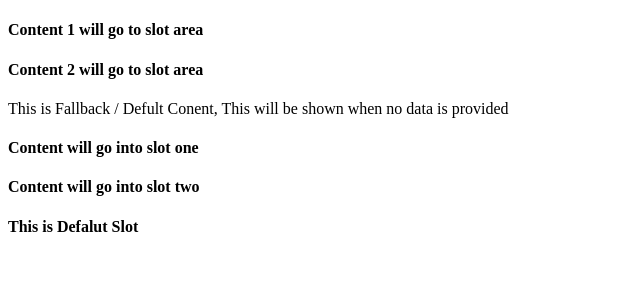
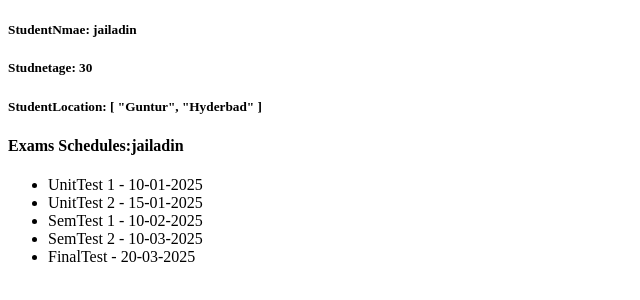
Before and after one commit to jailadin-tech/vuelearning-1, a Vue app: page / in a window 1280 px wide. Shown: the top 300 px of the page, without its empty margins (0-640 px from the left). Built offline with nearby package versions, Linux system fonts and the light colour scheme.

Commit message:
Provide&Inject:Provide to pass data & Inject to get data and use data

```diff
--- a/src/App.vue
+++ b/src/App.vue
@@ -10,17 +10,32 @@ import VForComponents from './components/VForComponents.vue'
 import PropsMainComponent from './components/PropsMainComponent.vue'
 import ChildComponentEvent from './components/ComponentEvent/ChildComponentEvent.vue'
 
-import { ref } from 'vue'
+import { provide, ref } from 'vue'
 import SlotComponent from './components/SlotComponents/SlotComponent.vue'
 import FallbackContent from './components/SlotComponents/FallbackContent.vue'
 import MyNamedSlot from './components/SlotComponents/My-NamedSlot.vue'
 import MyDefaultSlot from './components/SlotComponents/My-DefaultSlot.vue'
+import ProvideInject_SchoolComponent from './components/ProvideInjectComponents/ProvideInject_SchoolComponent.vue'
 
 const registeUser = (username, email, phone) => {
   console.log(username)
   console.log(email)
   console.log(phone)
 }
+/* Provide: specified data in provide , will go to child or nexted child who need this and they inject this to their component */
+provide('studentNmae', 'jailadin')
+provide('studnetage', 30)
+provide('studentLocation', ['Guntur', 'Hyderbad'])
+
+const fruits = ref(['Apple', 'Banana', 'Orange', 'Grapes', 'Pineapple'])
+const examsList = ref([
+  { id: 1, name: 'UnitTest 1', date: '10-01-2025' },
+  { id: 2, name: 'UnitTest 2', date: '15-01-2025' },
+  { id: 3, name: 'SemTest 1', date: '10-02-2025' },
+  { id: 4, name: 'SemTest 2', date: '10-03-2025' },
+  { id: 5, name: 'FinalTest', date: '20-03-2025' },
+])
+provide('examsSchedule', examsList)
 </script>
 
 <template>
@@ -39,18 +54,18 @@ const registeUser = (username, email, phone) => {
   <!-- <ChildComponentEvent @userRegister="registeUser" /> -->
 
   <!-- Pass content into slotcomponent -->
-  <SlotComponent>
+  <!-- <SlotComponent>
     <h4>Content 1 will go to slot area</h4>
     <h4>Content 2 will go to slot area</h4>
   </SlotComponent>
-  <!-- When no data/content passed then defult/fallback content will be show -->
   <FallbackContent> </FallbackContent>
-
   <MyNamedSlot>
     <template v-slot:one> <h4>Content will go into slot one</h4></template>
     <template #two> <h4>Content will go into slot two</h4></template>
   </MyNamedSlot>
-  <MyDefaultSlot #default> </MyDefaultSlot>
+  <MyDefaultSlot #default> </MyDefaultSlot> -->
+
+  <ProvideInject_SchoolComponent />
 </template>
 
 <style scoped></style>
--- /dev/null
+++ b/src/components/ProvideInjectComponents/ProvideInject_ExamsComponent.vue
@@ -0,0 +1,14 @@
+<script setup>
+import { inject } from 'vue'
+
+const studentname = inject('studentNmae')
+const schedules = inject('examsSchedule')
+</script>
+
+<template>
+  <h4>Exams Schedules:{{ studentname }}</h4>
+
+  <ul>
+    <li v-for="({ name, date }, index) in schedules" :key="index">{{ name }} - {{ date }}</li>
+  </ul>
+</template>
--- /dev/null
+++ b/src/components/ProvideInjectComponents/ProvideInject_SchoolComponent.vue
@@ -0,0 +1,9 @@
+<script setup>
+import ProvideInject_ExamsComponent from './ProvideInject_ExamsComponent.vue'
+import ProvideInject_StudentComponent from './ProvideInject_StudentComponent.vue'
+</script>
+
+<template>
+  <ProvideInject_StudentComponent />
+  <ProvideInject_ExamsComponent />
+</template>
--- /dev/null
+++ b/src/components/ProvideInjectComponents/ProvideInject_StudentComponent.vue
@@ -0,0 +1,13 @@
+<script setup>
+import { inject } from 'vue'
+
+const studentNmae = inject('studentNmae')
+const studnetage = inject('studnetage')
+const studentLocation = inject('studentLocation')
+</script>
+
+<template>
+  <h5>StudentNmae: {{ studentNmae }}</h5>
+  <h5>Studnetage: {{ studnetage }}</h5>
+  <h5>StudentLocation: {{ studentLocation }}</h5>
+</template>
```
